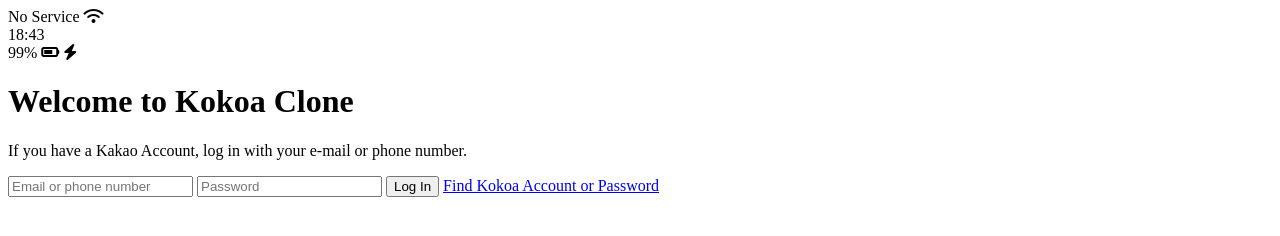
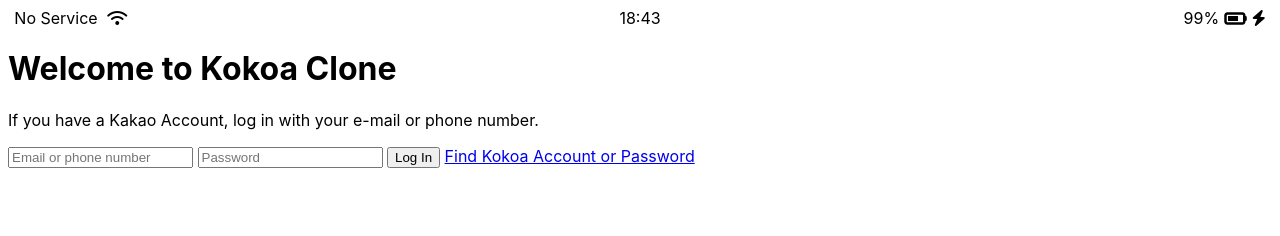
Before and after one commit to BOOANG/ys-kokoa-clone-2021, a plain HTML site: page index.html in a window 1280 px wide. Drawn offline with Linux system fonts and the light colour scheme.

Commit message:
0207-kokoacloning

```diff
--- /dev/null
+++ b/css/styles.css
@@ -0,0 +1,33 @@
+@import url("https://fonts.googleapis.com/css2?family=Open+Sans:wght@400;600&display=swap");
+body {
+  font-family: -apple-system, BlinkMacSystemFont, "Segoe UI", Roboto, Oxygen,
+    Ubuntu, Cantarell, "Open Sans", "Helvetica Neue", sans-serif;
+}
+
+.status-bar {
+  display: flex;
+  justify-content: center;
+}
+
+.status-bar__column {
+  width: 33%;
+}
+
+.status-bar__column:first-child span {
+  margin-right: 5px;
+}
+
+.status-bar__column:nth-child(2) {
+  display: flex;
+  justify-content: center;
+}
+
+.status-bar__column:last-child {
+  display: flex;
+  justify-content: flex-end;
+  align-items: center;
+}
+
+.status-bar__column .fa-battery-three-quarters {
+  margin: 0px 5px;
+}
--- a/index.html
+++ b/index.html
@@ -1,6 +1,7 @@
 <!DOCTYPE html>
 <html lang="en">
   <head>
+    <link rel="stylesheet" href="css/styles.css" />
     <meta charset="UTF-8" />
     <meta name="viewport" content="width=device-width, initial-scale=1.0" />
     <title>Welcome to Kokoa Clone</title>
@@ -16,7 +17,7 @@
       </div>
       <div class="status-bar__column">
         <span>99%</span>
-        <i class="fas fa-battery-three-quarters"></i>
+        <i class="fas fa-battery-three-quarters fa-lg"></i>
         <i class="fas fa-bolt"></i>
       </div>
     </div>
```
